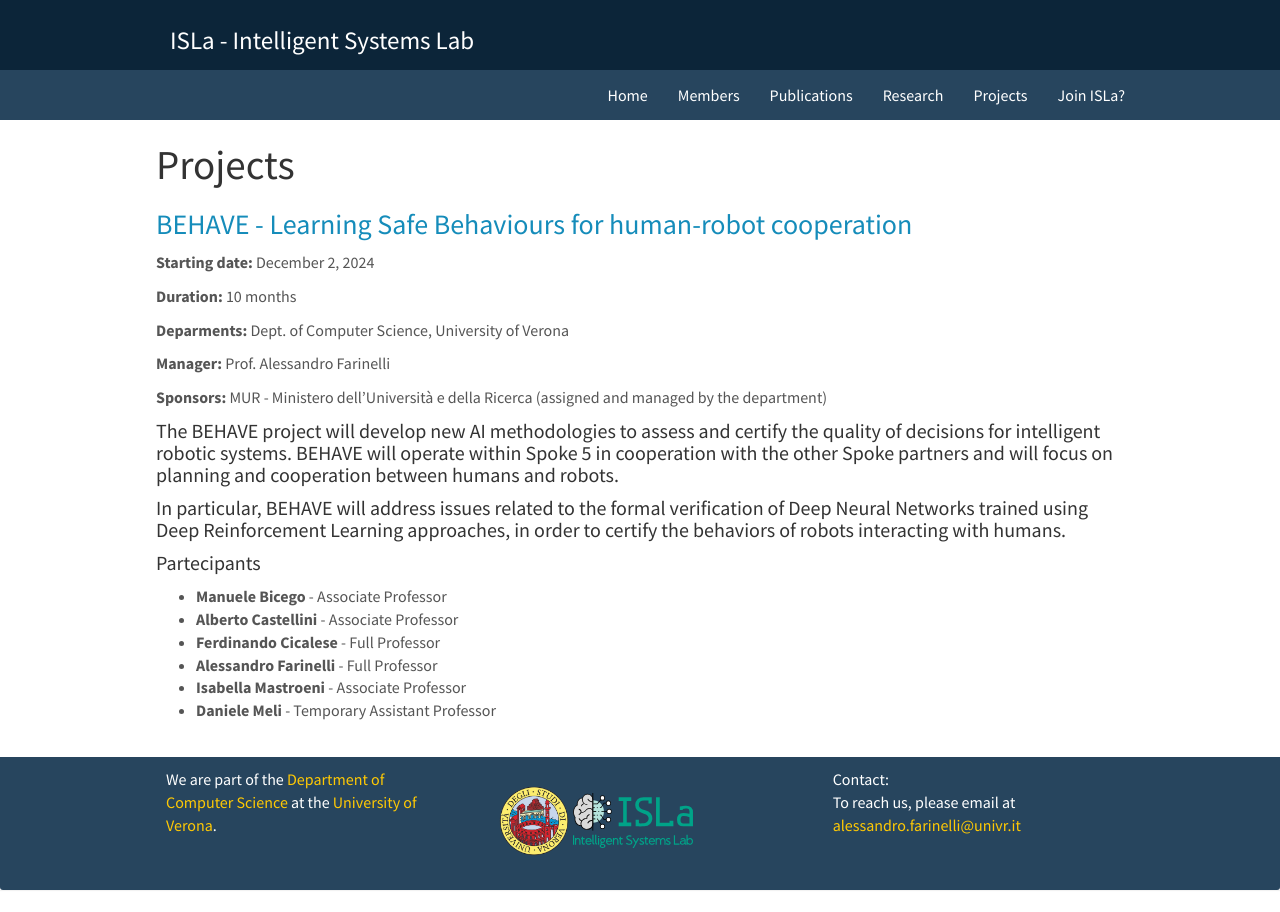
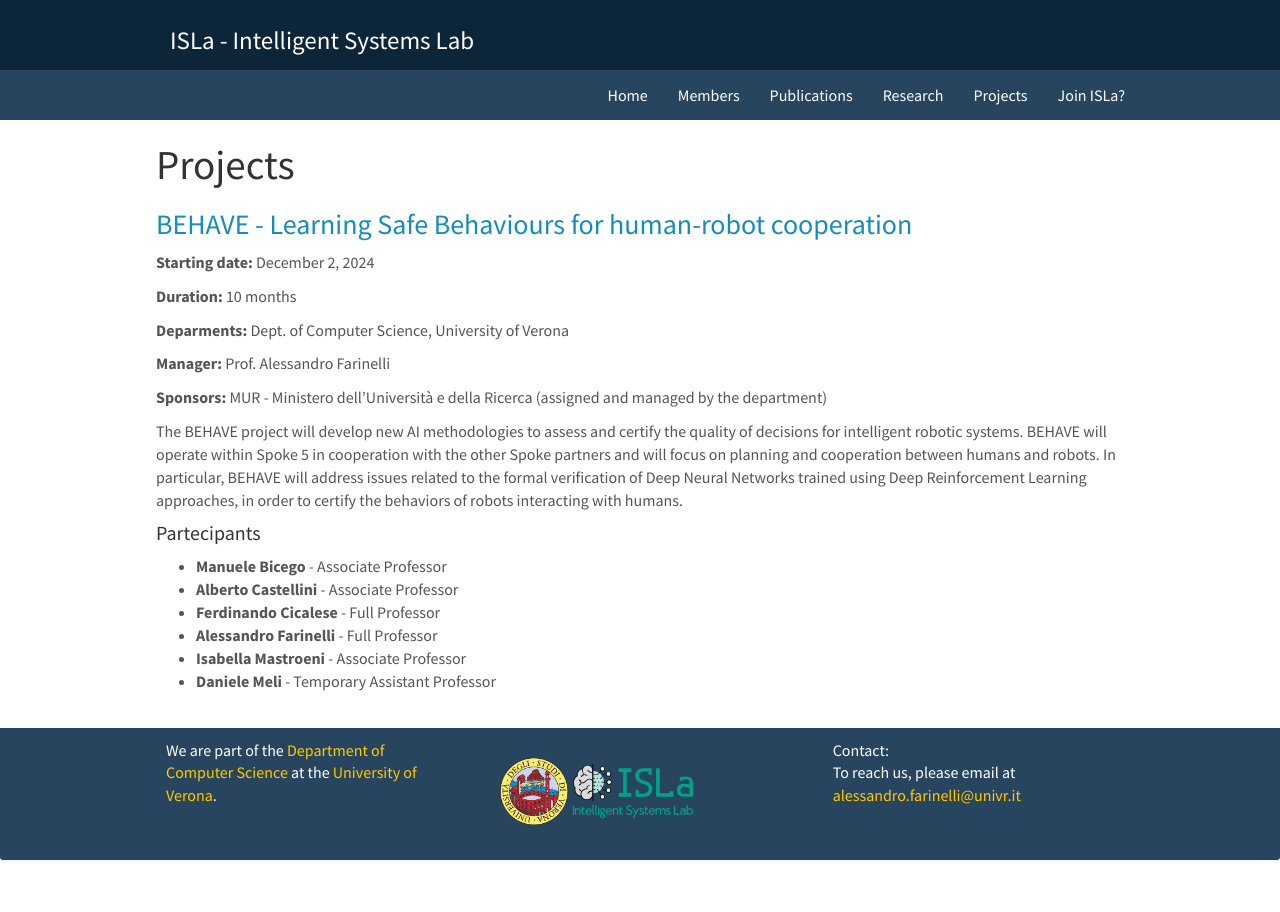
Before and after one commit to Isla-lab/Isla-lab.github.io, a Jekyll site: the page built from _pages/projects.md, in a window 1280 px wide. Built offline with Jekyll 4.4.1, drawn with Linux system fonts in a browser that asks for light colours; nearby versions of some CDN libraries.

```diff
--- a/_pages/projects.md
+++ b/_pages/projects.md
@@ -21,8 +21,8 @@ permalink: /projects/
 **Sponsors:** MUR - Ministero dell'Università e della Ricerca (assigned and managed by the department)
 
 
-#### The BEHAVE project will develop new AI methodologies to assess and certify the quality of decisions for intelligent robotic systems. BEHAVE will operate within Spoke 5 in cooperation with the other Spoke partners and will focus on planning and cooperation between humans and robots.
-#### In particular, BEHAVE will address issues related to the formal verification of Deep Neural Networks trained using Deep Reinforcement Learning approaches, in order to certify the behaviors of robots interacting with humans.
+The BEHAVE project will develop new AI methodologies to assess and certify the quality of decisions for intelligent robotic systems. BEHAVE will operate within Spoke 5 in cooperation with the other Spoke partners and will focus on planning and cooperation between humans and robots.
+In particular, BEHAVE will address issues related to the formal verification of Deep Neural Networks trained using Deep Reinforcement Learning approaches, in order to certify the behaviors of robots interacting with humans.
 
 #### Partecipants
 * **Manuele Bicego** - Associate Professor
```
